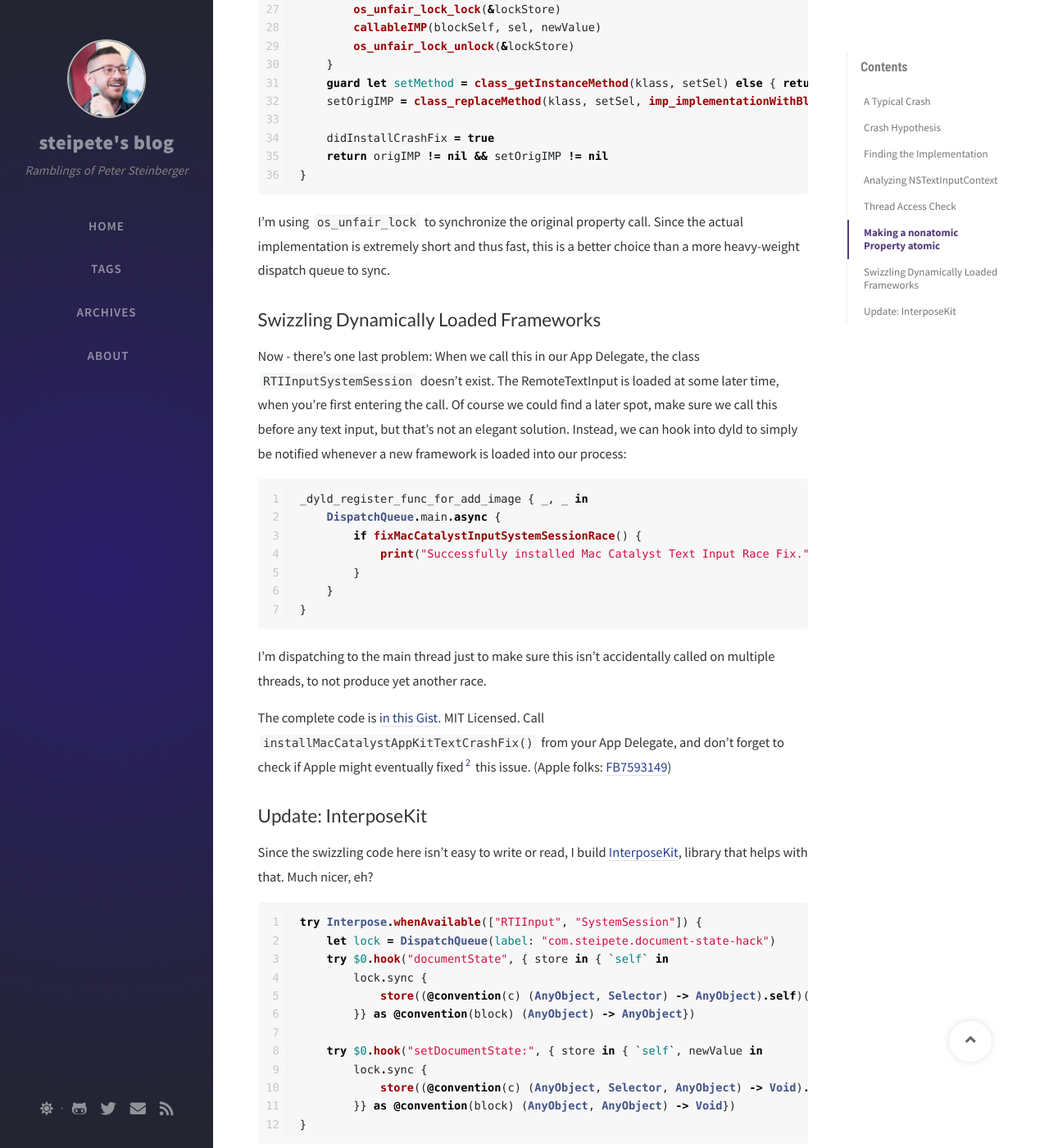
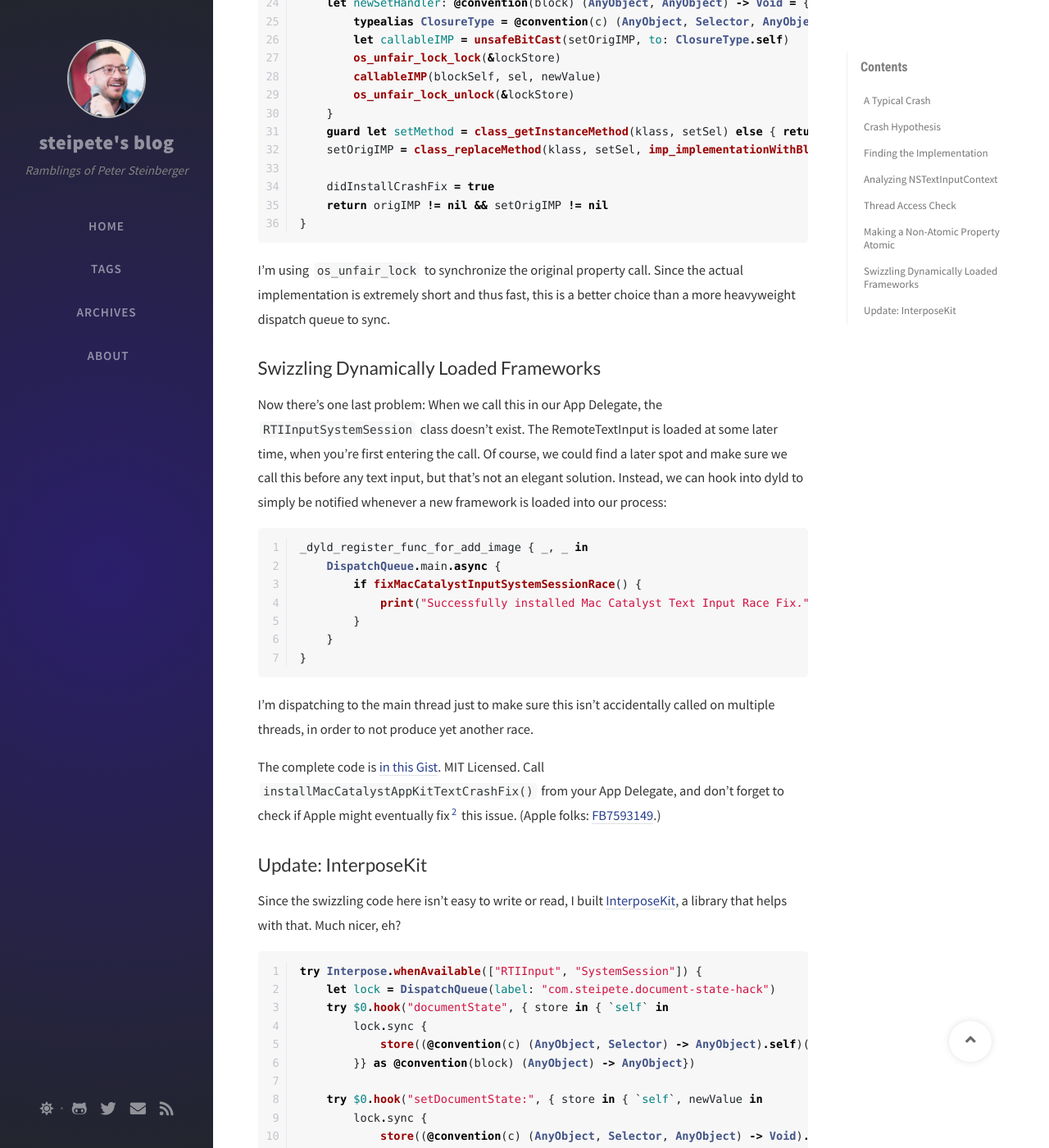
Before and after one commit to steipete/steipete.com, a Jekyll site: the page built from _posts/2020-05-30-mac-catalyst-crash-hunt.md, in a window 1280 px wide and 1400 px high, scrolled down 7484 px. Shown: the whole window at 82% size. Built offline with Jekyll 4.4.1, drawn with Linux system fonts in a browser that asks for light colours; nearby versions of some CDN libraries; comment, search, counter and statistics services are not loaded; some of the changed text lies outside the part shown.

Commit message:
Readthrough

````diff
--- a/_posts/2020-05-30-mac-catalyst-crash-hunt.md
+++ b/_posts/2020-05-30-mac-catalyst-crash-hunt.md
@@ -10,11 +10,11 @@
 div.post-content > img:first-child { display:none; }
 </style>
 
-As of macOS 10.15.4, text input in Mac Catalyst apps sometimes crashes. I've noticed this a lot in [Twitter for Mac](https://apps.apple.com/us/app/twitter/id1482454543?mt=12), however, we also saw crash reports for [PDF Viewer for Mac](https://pdfviewer.io). My hope was Apple would fix this in 10.15.5, but now the release is out and things are still crashing, so let's fix this ourselves.
+As of macOS 10.15.4, text input in Mac Catalyst apps sometimes crashes. I’ve noticed this a lot in [Twitter for Mac](https://apps.apple.com/us/app/twitter/id1482454543?mt=12), however, we also saw crash reports for [PDF Viewer for Mac](https://pdfviewer.io). My hope was Apple would fix this in 10.15.5, but now the release is out and things are still crashing, so let’s fix this ourselves.
 
 ## A Typical Crash
 
-Here's what [a typical crash](https://gist.github.com/steipete/504e79558d861211a3a9ff794e09c817) looks like:
+Here’s what [a typical crash](https://gist.github.com/steipete/504e79558d861211a3a9ff794e09c817) looks like:
 
 ```
 Exception Type:        EXC_BAD_ACCESS (SIGSEGV)
@@ -129,7 +129,7 @@
 }
 ```
 
-With this pseudocode, we know that [`NSTextInputContext`](https://developer.apple.com/documentation/appkit/nstextinputcontext) calls the RemoteTextInput framework through an `auxiliary` variable. Let's test this at runtime:
+With this pseudocode, we know that [`NSTextInputContext`](https://developer.apple.com/documentation/appkit/nstextinputcontext) calls the RemoteTextInput framework through an `auxiliary` variable. Let’s test this at runtime:
 
 ```
 e -l objc -O -- [[[[[[NSApplication sharedApplication] mainWindow] firstResponder] inputContext] auxiliary] _ivarDescription]
@@ -160,7 +160,7 @@
 	isa (Class): __NSTextInputContextAuxiliaryStorage (isa, 0x1dffff8820fafd)
 ```
 
-The decompiled code calls `rdi = *([self auxiliary] + 0x58);` so we know it's a direct ivar access; we can also access it at runtime via KVC:
+The decompiled code calls `rdi = *([self auxiliary] + 0x58);` so we know it’s a direct ivar access; we can also access it at runtime via KVC:
 
 ```
 e -l objc -O -- [[[[[[NSApplication sharedApplication] mainWindow] firstResponder] inputContext] auxiliary] valueForKey:@"_rtiCurrentInputSystemServiceSession"]
@@ -200,11 +200,11 @@
     frame #9: 0x0000000117ac349b libsystem_pthread.dylib`start_wqthread + 15
 ```
 
-## Making a nonatomic Property atomic
+## Making a Non-Atomic Property Atomic
 
-Now that we understand the issue, it's fairly easy[^1] to fix. Let's add a lock to prevent the property from a raced access:
+Now that we understand the issue, it’s fairly easy[^1] to fix. Let’s add a lock to prevent the property from a raced access:
 
-[^1]: Swizzling in Swift isn't pretty, but once you know how it works, it's not much different to Objective-C, just a bit more verbose. If there's a way to make this better/more concise, please [slide into my DMs](https://twitter.com/steipete).
+[^1]: Swizzling in Swift isn’t pretty, but once you know how it works, it’s not much different than Objective-C — just a bit more verbose. If there’s a way to make this better/more concise, please [slide into my DMs](https://twitter.com/steipete).
 
 ```swift
 private var didInstallCrashFix = false
@@ -245,11 +245,11 @@
 }
 ```
 
-I'm using `os_unfair_lock` to synchronize the original property call. Since the actual implementation is extremely short and thus fast, this is a better choice than a more heavy-weight dispatch queue to sync.
+I’m using `os_unfair_lock` to synchronize the original property call. Since the actual implementation is extremely short and thus fast, this is a better choice than a more heavyweight dispatch queue to sync.
 
 ## Swizzling Dynamically Loaded Frameworks
 
-Now - there's one last problem: When we call this in our App Delegate, the class `RTIInputSystemSession` doesn't exist. The RemoteTextInput is loaded at some later time, when you're first entering the call. Of course we could find a later spot, make sure we call this before any text input, but that's not an elegant solution. Instead, we can hook into dyld to simply be notified whenever a new framework is loaded into our process:
+Now there’s one last problem: When we call this in our App Delegate, the `RTIInputSystemSession` class doesn’t exist. The RemoteTextInput is loaded at some later time, when you’re first entering the call. Of course, we could find a later spot and make sure we call this before any text input, but that’s not an elegant solution. Instead, we can hook into dyld to simply be notified whenever a new framework is loaded into our process:
 
 ```swift
 _dyld_register_func_for_add_image { _, _ in
@@ -261,13 +261,13 @@
 }
 ```
 
-I'm dispatching to the main thread just to make sure this isn't accidentally called on multiple threads, to not produce yet another race.
+I’m dispatching to the main thread just to make sure this isn’t accidentally called on multiple threads, in order to not produce yet another race.
 
-The complete code is [in this Gist](https://gist.github.com/steipete/f955aaa0742021af15add0133d8482b9). MIT Licensed. Call `installMacCatalystAppKitTextCrashFix()` from your App Delegate, and don't forget to check if Apple might eventually fixed[^2] this issue. (Apple folks: [FB7593149](https://twitter.com/steipete/status/1266513539012927492?s=21))
+The complete code is [in this Gist](https://gist.github.com/steipete/f955aaa0742021af15add0133d8482b9). MIT Licensed. Call `installMacCatalystAppKitTextCrashFix()` from your App Delegate, and don’t forget to check if Apple might eventually fix[^2] this issue. (Apple folks: [FB7593149](https://twitter.com/steipete/status/1266513539012927492?s=21).)
 
 ## Update: InterposeKit
 
-Since the swizzling code here isn't easy to write or read, I build [InterposeKit](/posts/interposekit/), library that helps with that. Much nicer, eh?
+Since the swizzling code here isn’t easy to write or read, I built [InterposeKit](/posts/interposekit/), a library that helps with that. Much nicer, eh?
 
 ```swift
 try Interpose.whenAvailable(["RTIInput", "SystemSession"]) {
````
Also changed, not shown: other parts of _posts/2020-05-30-mac-catalyst-crash-hunt.md (+12 -12 lines).
